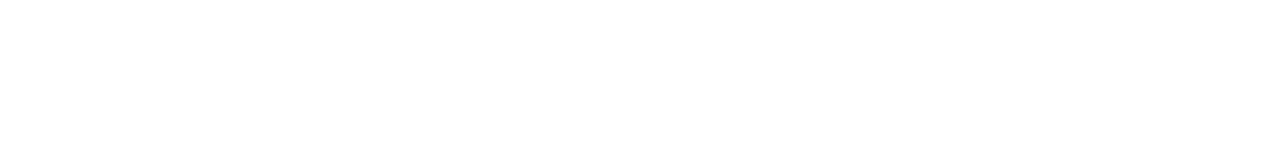
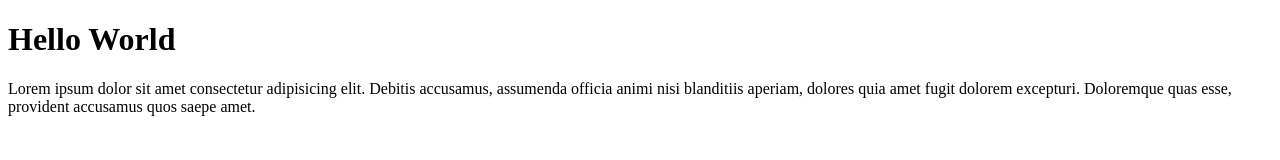
Before and after one commit to Apannha/git-git, a plain HTML site: page index.html in a window 1280 px wide. Drawn offline with Linux system fonts and the light colour scheme.

Commit message:
added some text

```diff
--- a/index.html
+++ b/index.html
@@ -14,7 +14,8 @@
 <body>
 
 
-
+<h1>Hello  World</h1>
+<p>Lorem ipsum dolor sit amet consectetur adipisicing elit. Debitis accusamus, assumenda officia animi nisi blanditiis aperiam, dolores quia amet fugit dolorem excepturi. Doloremque quas esse, provident accusamus quos saepe amet.</p>
 
 
 
```
